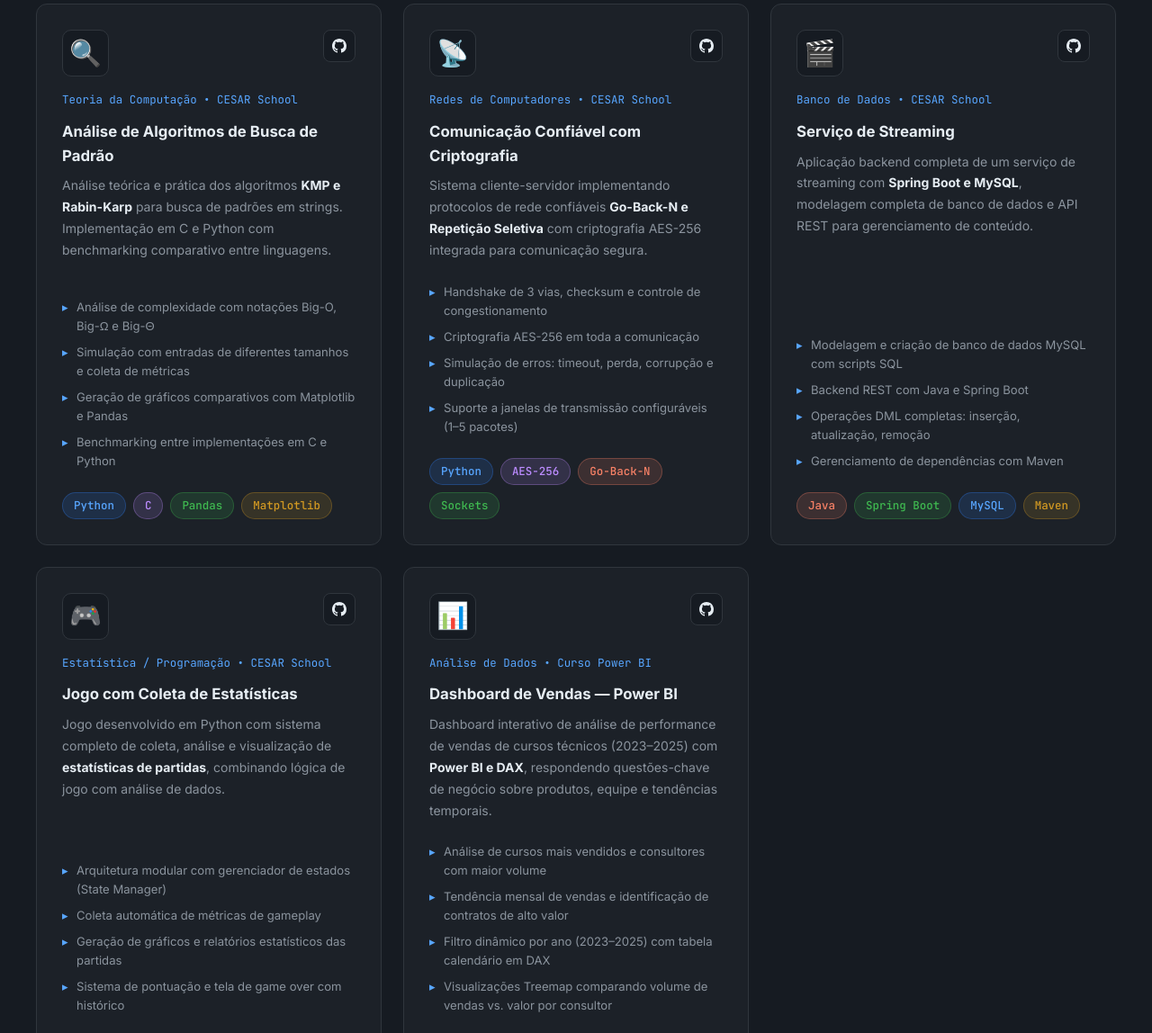
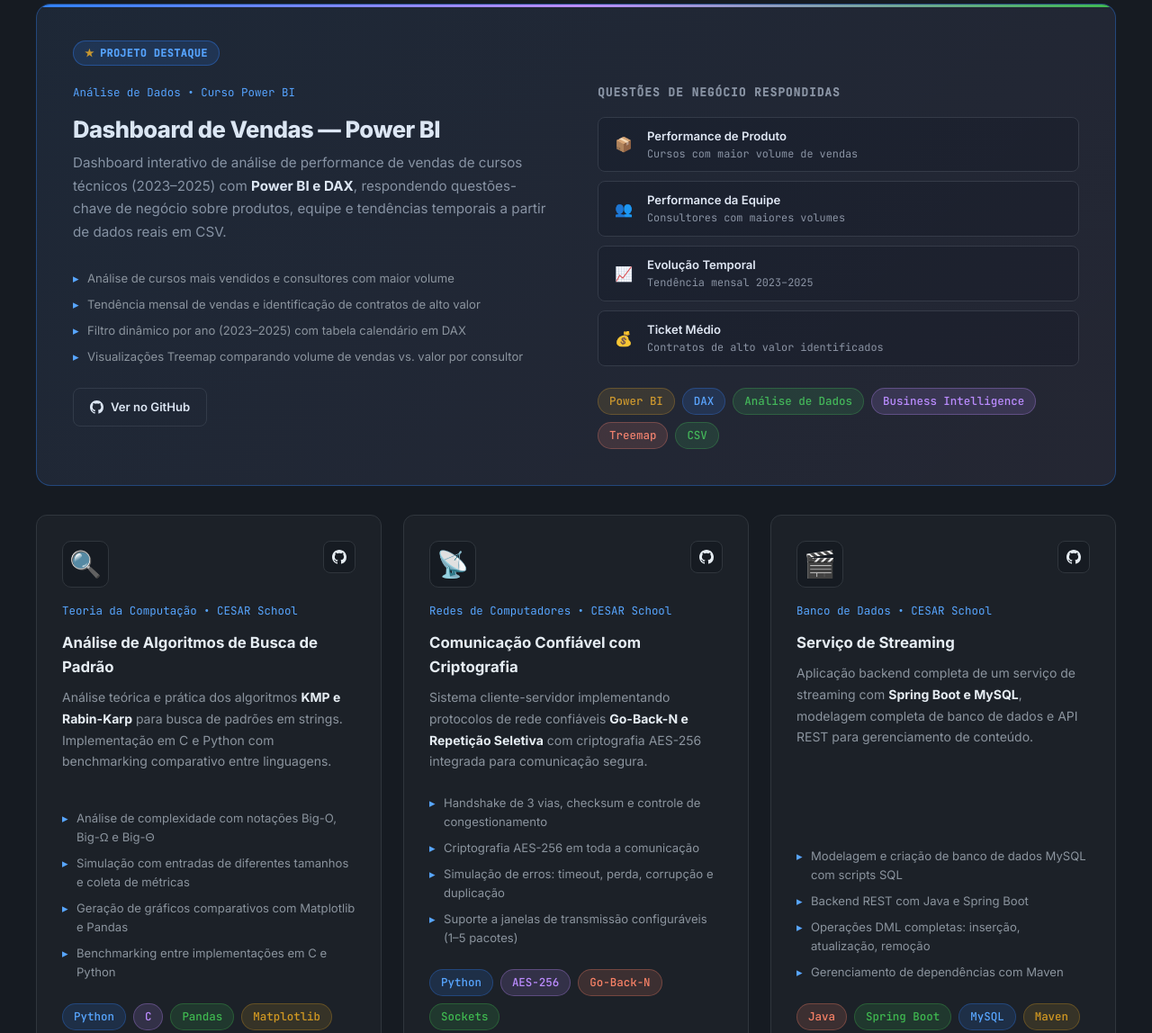
Before and after one commit to antoniolaprov/portifolio, a plain HTML site: page index.html in a window 1280 px wide. Shown: the part 3649-4797 px from the top of the page at 90% size. Drawn offline with Linux system fonts and the light colour scheme.

Commit message:
Promove Dashboard Power BI para projeto em destaque

```diff
--- a/index.html
+++ b/index.html
@@ -1110,6 +1110,81 @@
         </div>
       </div>
 
+      <!-- ★ FEATURED PROJECT 2 ★ -->
+      <div class="featured-project reveal">
+        <div class="featured-badge">PROJETO DESTAQUE</div>
+        <div class="featured-layout">
+
+          <!-- LEFT: descrição -->
+          <div class="featured-left">
+            <div class="project-subject">Análise de Dados • Curso Power BI</div>
+            <h3>Dashboard de Vendas — Power BI</h3>
+            <p class="project-desc">
+              Dashboard interativo de análise de performance de vendas de cursos técnicos (2023–2025) com
+              <strong style="color:var(--text)">Power BI e DAX</strong>, respondendo questões-chave de negócio
+              sobre produtos, equipe e tendências temporais a partir de dados reais em CSV.
+            </p>
+            <ul class="project-highlights">
+              <li>Análise de cursos mais vendidos e consultores com maior volume</li>
+              <li>Tendência mensal de vendas e identificação de contratos de alto valor</li>
+              <li>Filtro dinâmico por ano (2023–2025) com tabela calendário em DAX</li>
+              <li>Visualizações Treemap comparando volume de vendas vs. valor por consultor</li>
+            </ul>
+            <div class="project-links" style="margin-top:20px; display:flex; gap:12px;">
+              <a href="https://github.com/antoniolaprov/projeto-powerbi-vendas" target="_blank" class="btn btn-outline" style="font-size:0.82rem; padding:10px 18px;">
+                <svg width="15" height="15" viewBox="0 0 24 24" fill="currentColor"><path d="M12 0C5.37 0 0 5.37 0 12c0 5.31 3.435 9.795 8.205 11.385.6.105.825-.255.825-.57 0-.285-.015-1.23-.015-2.235-3.015.555-3.795-.735-4.035-1.41-.135-.345-.72-1.41-1.23-1.695-.42-.225-1.02-.78-.015-.795.945-.015 1.62.87 1.845 1.23 1.08 1.815 2.805 1.305 3.495.99.105-.78.42-1.305.765-1.605-2.67-.3-5.46-1.335-5.46-5.925 0-1.305.465-2.385 1.23-3.225-.12-.3-.54-1.53.12-3.18 0 0 1.005-.315 3.3 1.23.96-.27 1.98-.405 3-.405s2.04.135 3 .405c2.295-1.56 3.3-1.23 3.3-1.23.66 1.65.24 2.88.12 3.18.765.84 1.23 1.905 1.23 3.225 0 4.605-2.805 5.625-5.475 5.925.435.375.81 1.095.81 2.22 0 1.605-.015 2.895-.015 3.3 0 .315.225.69.825.57A12.02 12.02 0 0024 12c0-6.63-5.37-12-12-12z"/></svg>
+                Ver no GitHub
+              </a>
+            </div>
+          </div>
+
+          <!-- RIGHT: questões de negócio respondidas -->
+          <div class="featured-right">
+            <h4>Questões de Negócio Respondidas</h4>
+            <div class="pipeline-steps">
+              <div class="pipeline-step">
+                <div class="step-icon">📦</div>
+                <div class="step-info">
+                  <div class="step-name">Performance de Produto</div>
+                  <div class="step-detail">Cursos com maior volume de vendas</div>
+                </div>
+              </div>
+              <div class="pipeline-step">
+                <div class="step-icon">👥</div>
+                <div class="step-info">
+                  <div class="step-name">Performance da Equipe</div>
+                  <div class="step-detail">Consultores com maiores volumes</div>
+                </div>
+              </div>
+              <div class="pipeline-step">
+                <div class="step-icon">📈</div>
+                <div class="step-info">
+                  <div class="step-name">Evolução Temporal</div>
+                  <div class="step-detail">Tendência mensal 2023–2025</div>
+                </div>
+              </div>
+              <div class="pipeline-step">
+                <div class="step-icon">💰</div>
+                <div class="step-info">
+                  <div class="step-name">Ticket Médio</div>
+                  <div class="step-detail">Contratos de alto valor identificados</div>
+                </div>
+              </div>
+            </div>
+
+            <div class="skill-tags" style="margin-top:20px; flex-wrap:wrap; display:flex; gap:8px;">
+              <span class="tag tag-yellow">Power BI</span>
+              <span class="tag tag-blue">DAX</span>
+              <span class="tag tag-green">Análise de Dados</span>
+              <span class="tag tag-purple">Business Intelligence</span>
+              <span class="tag tag-orange">Treemap</span>
+              <span class="tag tag-green">CSV</span>
+            </div>
+          </div>
+
+        </div>
+      </div>
+
       <!-- OUTROS PROJETOS -->
       <div class="projects-grid">
 
@@ -1234,35 +1309,6 @@
         </div>
 
 
-        <!-- Projeto 5 -->
-        <div class="project-card reveal">
-          <div class="project-header">
-            <div class="project-icon">📊</div>
-            <div class="project-links">
-              <a href="https://github.com/antoniolaprov/projeto-powerbi-vendas" target="_blank" class="project-link" title="GitHub">
-                <svg viewBox="0 0 24 24" width="16" height="16" fill="currentColor"><path d="M12 0C5.37 0 0 5.37 0 12c0 5.31 3.435 9.795 8.205 11.385.6.105.825-.255.825-.57 0-.285-.015-1.23-.015-2.235-3.015.555-3.795-.735-4.035-1.41-.135-.345-.72-1.41-1.23-1.695-.42-.225-1.02-.78-.015-.795.945-.015 1.62.87 1.845 1.23 1.08 1.815 2.805 1.305 3.495.99.105-.78.42-1.305.765-1.605-2.67-.3-5.46-1.335-5.46-5.925 0-1.305.465-2.385 1.23-3.225-.12-.3-.54-1.53.12-3.18 0 0 1.005-.315 3.3 1.23.96-.27 1.98-.405 3-.405s2.04.135 3 .405c2.295-1.56 3.3-1.23 3.3-1.23.66 1.65.24 2.88.12 3.18.765.84 1.23 1.905 1.23 3.225 0 4.605-2.805 5.625-5.475 5.925.435.375.81 1.095.81 2.22 0 1.605-.015 2.895-.015 3.3 0 .315.225.69.825.57A12.02 12.02 0 0024 12c0-6.63-5.37-12-12-12z"/></svg>
-              </a>
-            </div>
-          </div>
-          <div class="project-subject">Análise de Dados • Curso Power BI</div>
-          <h3>Dashboard de Vendas — Power BI</h3>
-          <p class="project-desc">
-            Dashboard interativo de análise de performance de vendas de cursos técnicos (2023–2025) com
-            <strong style="color:var(--text)">Power BI e DAX</strong>, respondendo questões-chave de negócio sobre produtos, equipe e tendências temporais.
-          </p>
-          <ul class="project-highlights">
-            <li>Análise de cursos mais vendidos e consultores com maior volume</li>
-            <li>Tendência mensal de vendas e identificação de contratos de alto valor</li>
-            <li>Filtro dinâmico por ano (2023–2025) com tabela calendário em DAX</li>
-            <li>Visualizações Treemap comparando volume de vendas vs. valor por consultor</li>
-          </ul>
-          <div class="skill-tags">
-            <span class="tag tag-yellow">Power BI</span>
-            <span class="tag tag-blue">DAX</span>
-            <span class="tag tag-green">Análise de Dados</span>
-            <span class="tag tag-purple">Business Intelligence</span>
-          </div>
-        </div>
 
       </div>
     </div>
```
